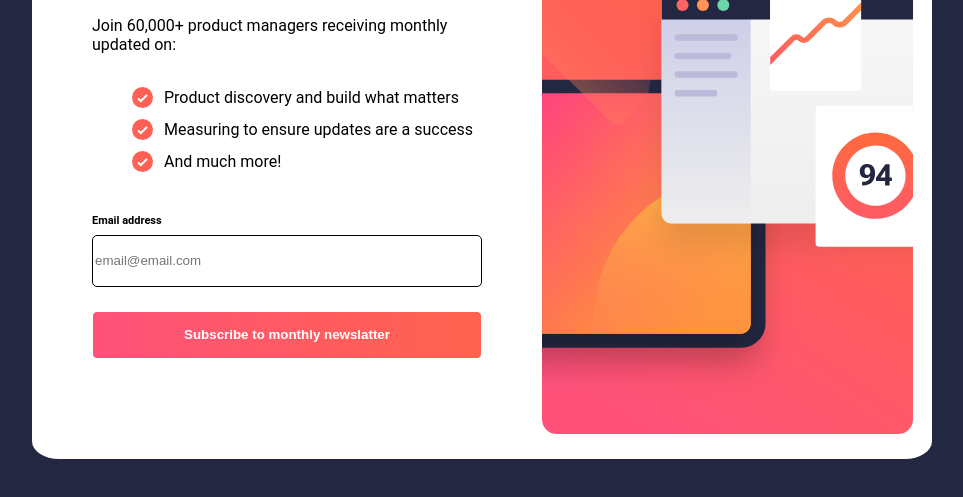
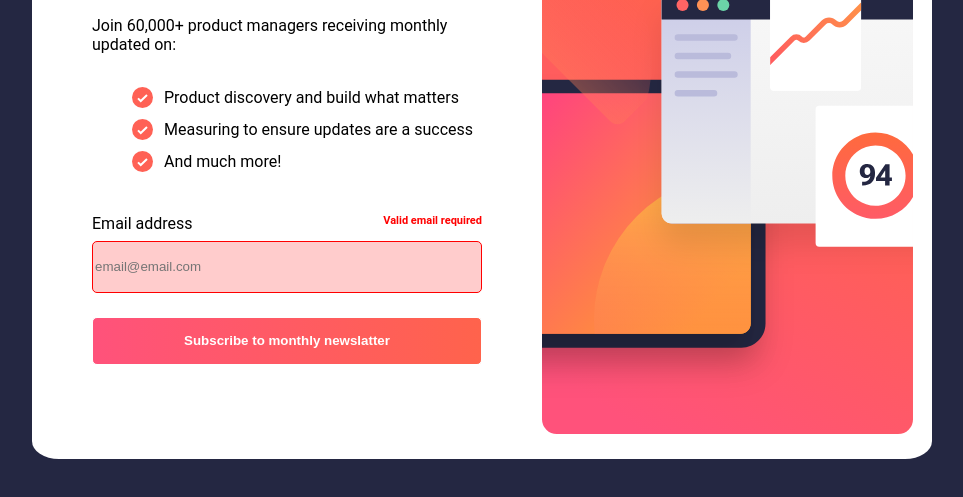
Before and after one commit to reynaldoteixeira/newsletter-js, a plain HTML site: page index.html in a window 1280 px wide. Both pictures are taken after a click on the button "Subscribe to monthly newslatter". Shown: the part 241-738 px from the top of the page, without its empty margins (158-1121 px from the left). Drawn offline with Linux system fonts and the light colour scheme; a web font is replaced by a local one.

Commit message:
Field email validation

```diff
--- a/index.html
+++ b/index.html
@@ -24,11 +24,13 @@
                     </ul>
 
                     <div class="form-area">
-                        <label> Email address </label>
-
+                        <div class="label-area">
+                            <label> Email address </label>
+                            <span id="error-massage"> Valid email required </span>
+                        </div>
                         <input type="email" id="email" placeholder="email@email.com">
 
-                        <button id="submit-email"> Subscribe to monthly newslatter </button>
+                        <button id="submit-email" onclick="submitEmail()"> Subscribe to monthly newslatter </button>
                     </div>
                 </div>
 
--- a/script.js
+++ b/script.js
@@ -0,0 +1,22 @@
+function submitEmail() {
+    var emailField = document.getElementById('email');
+    var emailToSubmit = emailField.value.trim();
+    var isValidEmail = checkIsValidEmail(emailToSubmit);
+
+    var errorMessageField = document.getElementById('error-massage');
+
+    if (!isValidEmail || !emailToSubmit) {
+        emailField.classList.add('submit-error');
+        errorMessageField.style.display = 'flex';
+
+    } else {
+        emailField.classList.remove('submit-error');
+        errorMessageField.style.display = 'none';
+    }
+
+}
+
+function checkIsValidEmail(email) {
+    const regex = /@.*\.com$/;
+    return regex.test(email);
+  }
--- a/style.css
+++ b/style.css
@@ -52,10 +52,22 @@ html, body {
     margin-top: 16px;
 }
 
-.form-area label {
+.label-area {
+    display: flex;
+    justify-content: space-between;
+    margin-bottom: 8px;
+}
+
+.form-area.label-area label {
     font-size: 11px;
     font-weight: 700;
-    margin-bottom: 8px;
+}
+
+#error-massage {
+    font-size: 11px;
+    font-weight: 700;
+    color: red;
+    display: none;
 }
 
 .form-area input {
@@ -89,3 +101,8 @@ html, body {
 .content-img img {
     height: 550px;
 }
+
+.submit-error {
+    border: 1px solid red !important;
+    background-color: hsl(0deg 100% 50% / 20%);
+}
```
